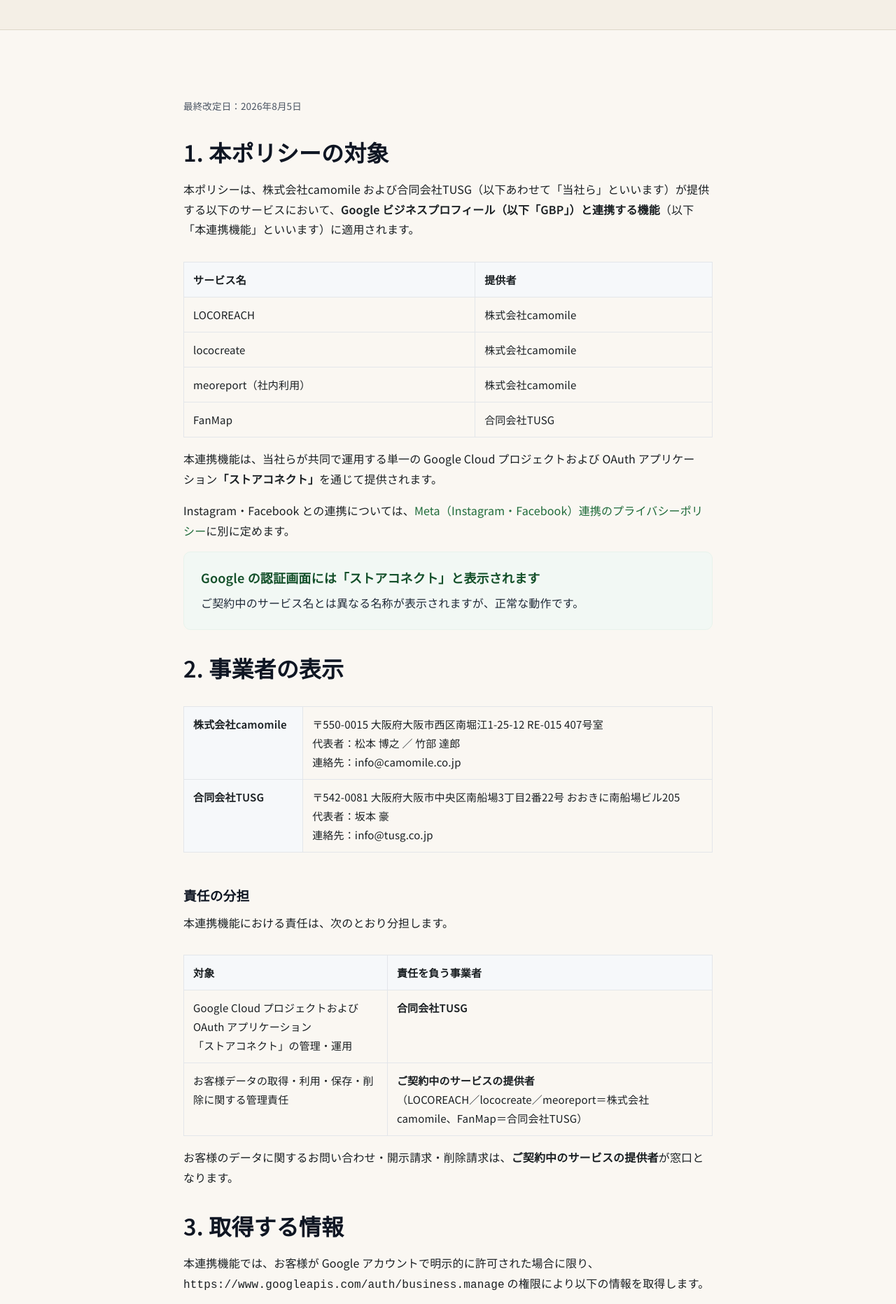
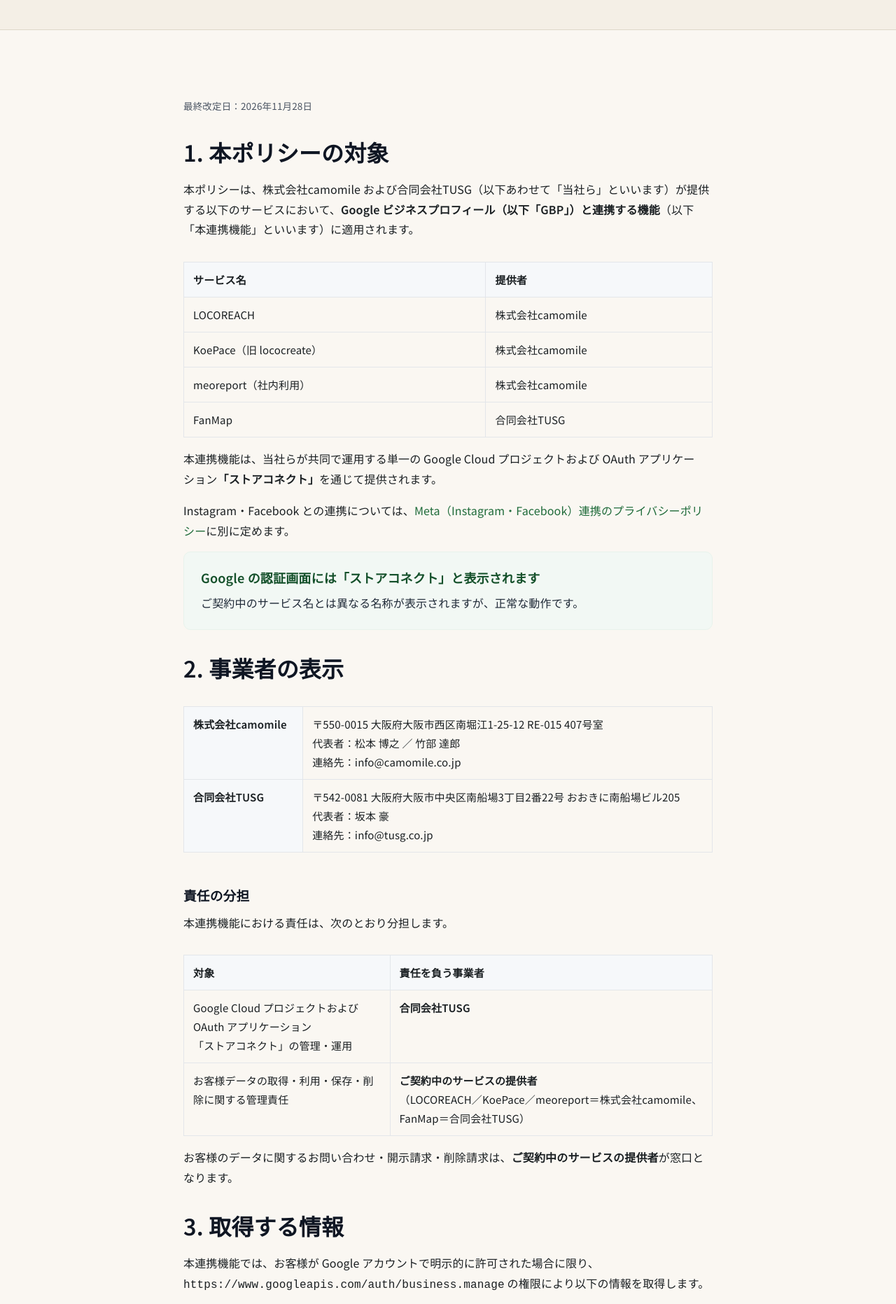
Before and after one commit to garut5/tusg-site, a website: page public/store-connect-privacy.html in a window 1280 px wide. Shown: the part 380-2243 px from the top of the page at 70% size. Drawn offline with Linux system fonts and the light colour scheme.

Commit message:
ストアコネクト：lococreate の表記を「KoePace（旧 lococreate）」に（サービス名の変更） (#9)
Claude-Session: https://claude.ai/code/session_013LN8jp7XbrRX72MraZCFXQ

Co-authored-by: Claude <noreply@anthropic.com>

```diff
--- a/public/store-connect-privacy.html
+++ b/public/store-connect-privacy.html
@@ -110,7 +110,7 @@
 
 <section class="section">
   <div class="container" style="max-width:820px;">
-    <p class="muted small">最終改定日：2026年8月5日</p>
+    <p class="muted small">最終改定日：2026年11月28日</p>
 
     <h2 class="section-title mt-32">1. 本ポリシーの対象</h2>
     <p>本ポリシーは、株式会社camomile および合同会社TUSG（以下あわせて「当社ら」といいます）が提供する以下のサービスにおいて、<strong>Google ビジネスプロフィール（以下「GBP」）と連携する機能</strong>（以下「本連携機能」といいます）に適用されます。</p>
@@ -118,7 +118,7 @@
       <table class="sc-table">
         <tr><th>サービス名</th><th>提供者</th></tr>
         <tr><td>LOCOREACH</td><td>株式会社camomile</td></tr>
-        <tr><td>lococreate</td><td>株式会社camomile</td></tr>
+        <tr><td>KoePace（旧 lococreate）</td><td>株式会社camomile</td></tr>
         <tr><td>meoreport（社内利用）</td><td>株式会社camomile</td></tr>
         <tr><td>FanMap</td><td>合同会社TUSG</td></tr>
       </table>
@@ -149,7 +149,7 @@
         </tr>
         <tr>
           <td>お客様データの取得・利用・保存・削除に関する管理責任</td>
-          <td><strong>ご契約中のサービスの提供者</strong><br>（LOCOREACH／lococreate／meoreport＝株式会社camomile、FanMap＝合同会社TUSG）</td>
+          <td><strong>ご契約中のサービスの提供者</strong><br>（LOCOREACH／KoePace／meoreport＝株式会社camomile、FanMap＝合同会社TUSG）</td>
         </tr>
       </table>
     </div>
@@ -216,7 +216,7 @@
     <div class="sc-wrap">
       <table class="sc-table">
         <tr><th>ご契約中のサービス</th><th>窓口</th></tr>
-        <tr><td>LOCOREACH ／ lococreate ／ meoreport</td><td>株式会社camomile　info@camomile.co.jp</td></tr>
+        <tr><td>LOCOREACH ／ KoePace ／ meoreport</td><td>株式会社camomile　info@camomile.co.jp</td></tr>
         <tr><td>FanMap</td><td>合同会社TUSG　<a href="mailto:info@tusg.co.jp">info@tusg.co.jp</a></td></tr>
       </table>
     </div>
```
Also changed, not shown: public/store-connect-meta.html (+2 -2 lines), public/store-connect-terms.html (+3 -3 lines), public/store-connect.html (+3 -3 lines).
